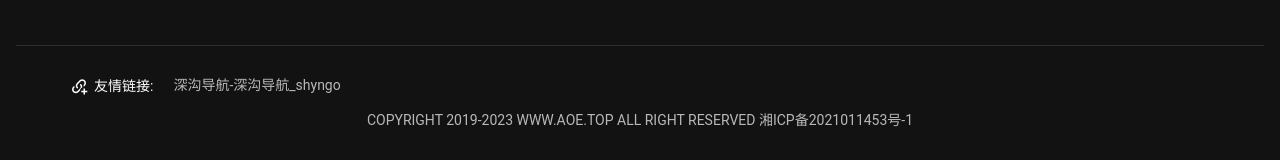
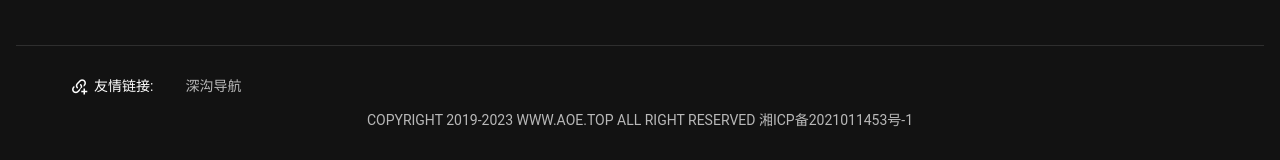
Before and after one commit to 3DMXM/www.aoe.top, a Nuxt app: page / in a window 1280 px wide. Shown: the part 583-743 px from the top of the page. Built offline with nearby package versions, Linux system fonts and the light colour scheme.

Commit message:
修改友链

```diff
--- a/components/base/Footer.vue
+++ b/components/base/Footer.vue
@@ -2,7 +2,7 @@
 
 let friendChain = [
     {
-        name: '深沟导航-深沟导航_shyngo',
+        name: '深沟导航',
         url: 'http://www.shyngo.cn/',
     }
 ]
@@ -18,7 +18,7 @@ let year = new Date().getFullYear()
                 <v-chip class="ma-2" variant="text" prepend-icon="mdi-link-variant-plus">
                     友情链接:
                 </v-chip>
-                <a v-for="item in friendChain" :href="item.url" target="_blank">{{ item.name }}</a>
+                <v-chip variant="text" v-for="item in friendChain" :href="item.url" target="_blank">{{ item.name }}</v-chip>
             </div>
             <p class="copyright">COPYRIGHT 2019-{{ year }} WWW.AOE.TOP ALL RIGHT RESERVED <a
                     href="https://beian.miit.gov.cn/" target="_blank" rel="nopener norefoerrer">湘ICP备2021011453号-1</a>
```
